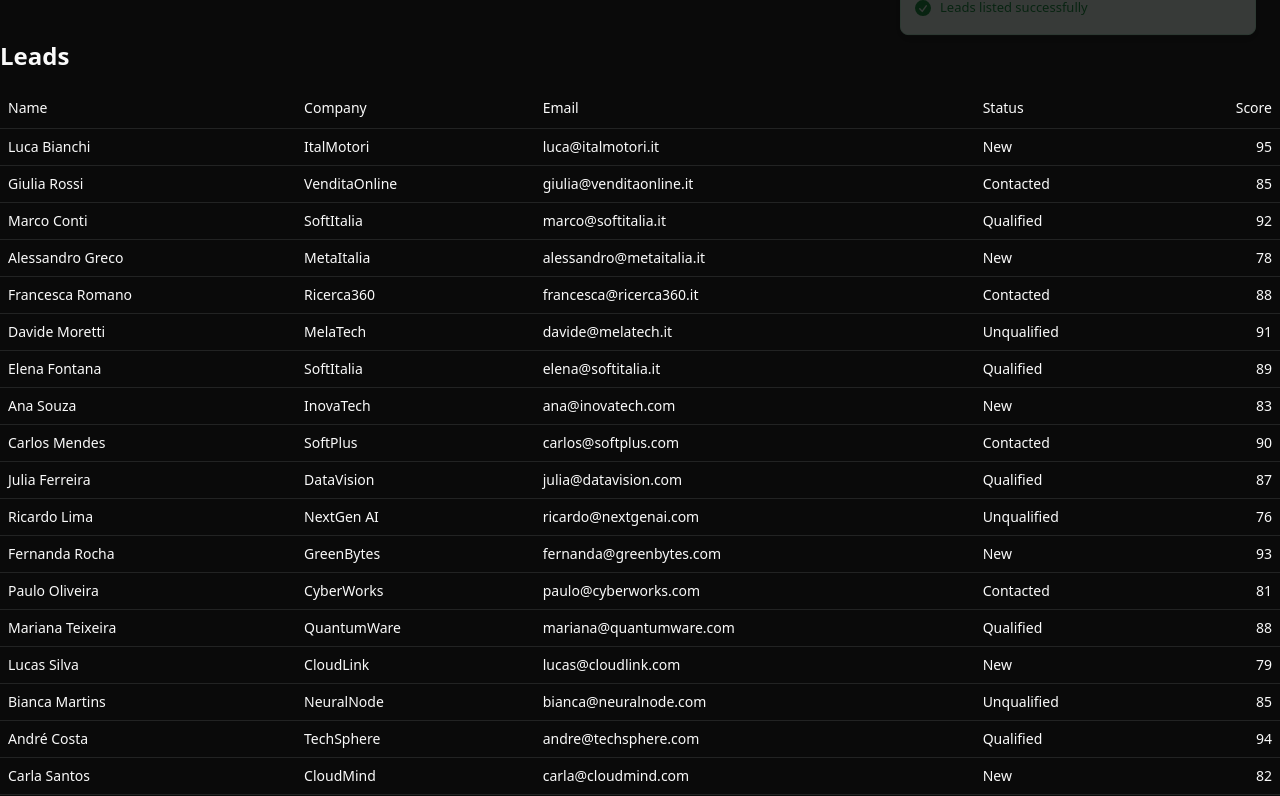
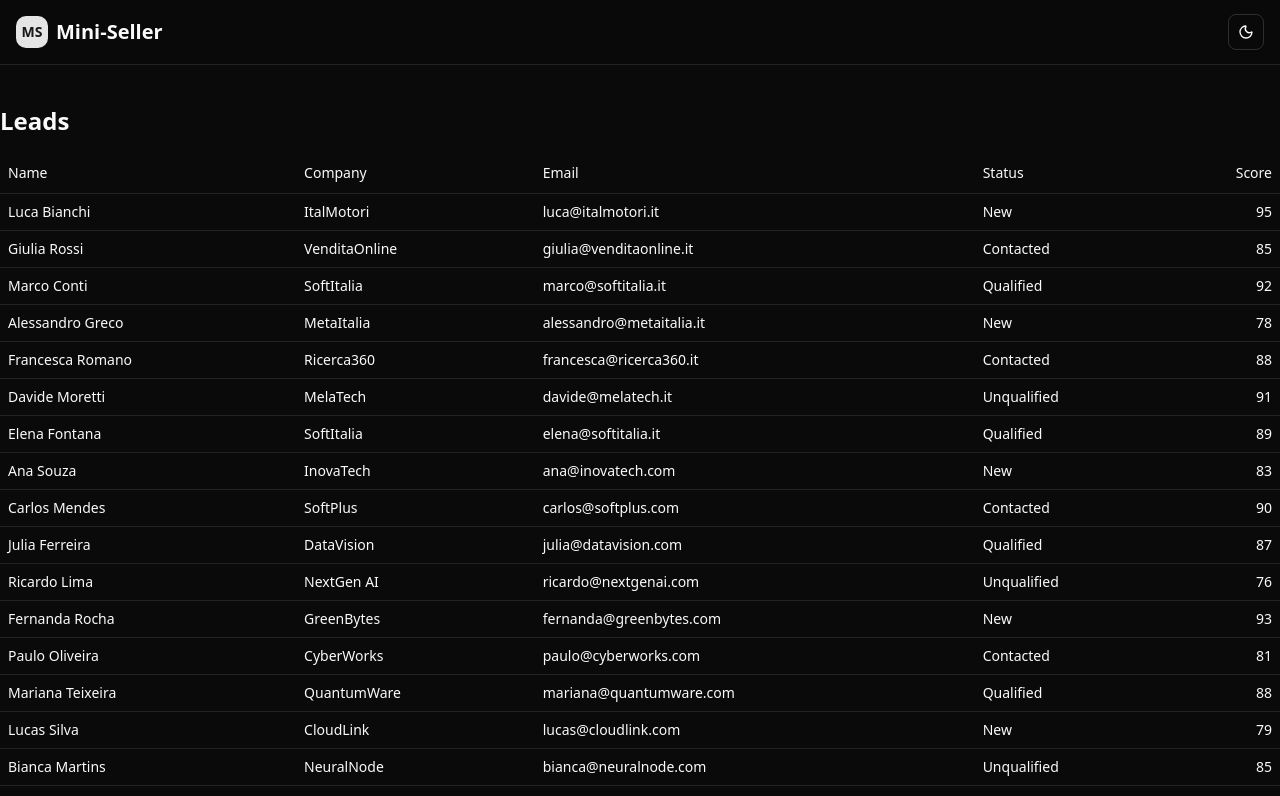
Before and after one commit to giacomosalsano/mini-seller-console, a React (Vite) app: page / in a window 1280 px wide. Shown: the top 796 px of the page. Built offline with nearby package versions, Linux system fonts and the light colour scheme.

Commit message:
feat: header and tolltip

```diff
--- a/package.json
+++ b/package.json
@@ -14,6 +14,7 @@
     "@radix-ui/react-label": "^2.1.7",
     "@radix-ui/react-select": "^2.2.6",
     "@radix-ui/react-slot": "^1.2.3",
+    "@radix-ui/react-toggle": "^1.1.10",
     "@tailwindcss/vite": "^4.1.13",
     "class-variance-authority": "^0.7.1",
     "clsx": "^2.1.1",
--- a/src/App.tsx
+++ b/src/App.tsx
@@ -1,8 +1,10 @@
 import { LeadsPage } from "./modules/leads/pages/LeadsPage";
+import { Header } from "./components/shared/header";
 
 function App() {
   return (
     <>
+      <Header />
       <LeadsPage />
     </>
   );
--- /dev/null
+++ b/src/components/shared/header/index.tsx
@@ -0,0 +1,62 @@
+import { Toggle } from "@/components/ui/toggle";
+import { Moon, Sun } from "lucide-react";
+import { useEffect, useState } from "react";
+
+export function Header() {
+  const [isDark, setIsDark] = useState(false);
+
+  useEffect(() => {
+    const savedTheme = localStorage.getItem("theme");
+    const prefersDark = window.matchMedia(
+      "(prefers-color-scheme: dark)",
+    ).matches;
+
+    const shouldBeDark = savedTheme === "dark" || (!savedTheme && prefersDark);
+    setIsDark(shouldBeDark);
+
+    if (shouldBeDark) {
+      document.documentElement.classList.add("dark");
+    }
+  }, []);
+
+  const toggleTheme = () => {
+    const newTheme = !isDark;
+    setIsDark(newTheme);
+
+    if (newTheme) {
+      document.documentElement.classList.add("dark");
+      localStorage.setItem("theme", "dark");
+    } else {
+      document.documentElement.classList.remove("dark");
+      localStorage.setItem("theme", "light");
+    }
+  };
+
+  return (
+    <header className="bg-background/95 sticky top-0 z-50 w-full border-b backdrop-blur">
+      <div className="flex h-16 w-full items-center justify-between px-4">
+        <div className="flex items-center gap-2">
+          <span className="bg-primary text-primary-foreground flex h-8 w-8 items-center justify-center rounded-lg text-sm font-bold lg:h-8 lg:w-8">
+            MS
+          </span>
+          <h1 className="hidden font-bold lg:block lg:text-xl">Mini-Seller</h1>
+        </div>
+
+        <div>
+          <Toggle
+            pressed={isDark}
+            onPressedChange={toggleTheme}
+            aria-label="Toggle theme"
+            variant="outline"
+          >
+            {isDark ? (
+              <Sun className="h-8 w-8 lg:h-8 lg:w-8" />
+            ) : (
+              <Moon className="h-8 w-8 lg:h-8 lg:w-8" />
+            )}
+          </Toggle>
+        </div>
+      </div>
+    </header>
+  );
+}
--- /dev/null
+++ b/src/components/ui/toggle.tsx
@@ -0,0 +1,45 @@
+import * as React from "react"
+import * as TogglePrimitive from "@radix-ui/react-toggle"
+import { cva, type VariantProps } from "class-variance-authority"
+
+import { cn } from "@/lib/utils"
+
+const toggleVariants = cva(
+  "inline-flex items-center justify-center gap-2 rounded-md text-sm font-medium hover:bg-muted hover:text-muted-foreground disabled:pointer-events-none disabled:opacity-50 data-[state=on]:bg-accent data-[state=on]:text-accent-foreground [&_svg]:pointer-events-none [&_svg:not([class*='size-'])]:size-4 [&_svg]:shrink-0 focus-visible:border-ring focus-visible:ring-ring/50 focus-visible:ring-[3px] outline-none transition-[color,box-shadow] aria-invalid:ring-destructive/20 dark:aria-invalid:ring-destructive/40 aria-invalid:border-destructive whitespace-nowrap",
+  {
+    variants: {
+      variant: {
+        default: "bg-transparent",
+        outline:
+          "border border-input bg-transparent shadow-xs hover:bg-accent hover:text-accent-foreground",
+      },
+      size: {
+        default: "h-9 px-2 min-w-9",
+        sm: "h-8 px-1.5 min-w-8",
+        lg: "h-10 px-2.5 min-w-10",
+      },
+    },
+    defaultVariants: {
+      variant: "default",
+      size: "default",
+    },
+  }
+)
+
+function Toggle({
+  className,
+  variant,
+  size,
+  ...props
+}: React.ComponentProps<typeof TogglePrimitive.Root> &
+  VariantProps<typeof toggleVariants>) {
+  return (
+    <TogglePrimitive.Root
+      data-slot="toggle"
+      className={cn(toggleVariants({ variant, size, className }))}
+      {...props}
+    />
+  )
+}
+
+export { Toggle, toggleVariants }
```
Also changed, not shown: 1 other file (tests, documents, lock files or other folders).
